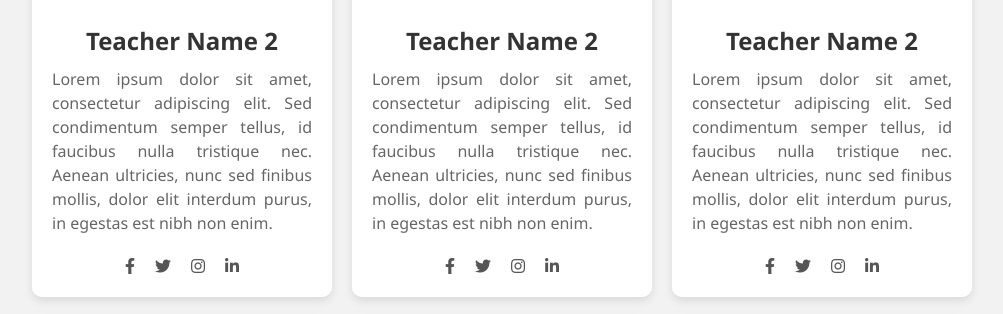
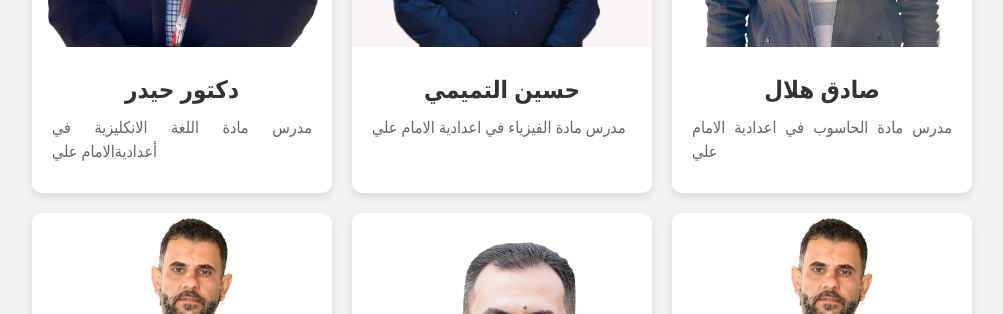
Before and after one commit to m238d211/imam-ali-high-schoolv1, a PHP site: page /Other-teaachers.html in a window 1280 px wide. Shown: the part 839-1153 px from the top of the page, without its empty margins (138-1141 px from the left). Run offline with PHP 8.4, Linux system fonts and the light colour scheme.

Commit message:
New updata v1.0.1

```diff
--- a/Other-teaachers.html
+++ b/Other-teaachers.html
@@ -6,6 +6,7 @@
   <meta name="viewport" content="width=device-width, initial-scale=1.0">
   <title>Teachers</title>
   <link rel="stylesheet" href="https://cdnjs.cloudflare.com/ajax/libs/font-awesome/5.15.4/css/all.min.css">
+  <link rel="website icon" type="png" href="./img/logo.png">
   <style>
     body {
       font-family: 'Segoe UI', Tahoma, Geneva, Verdana, sans-serif;
@@ -30,6 +31,7 @@
       overflow: hidden;
       box-shadow: 0 4px 8px rgba(0, 0, 0, 0.1);
       transition: transform 0.3s ease;
+
     }
 
     .card:hover {
@@ -38,7 +40,7 @@
 
     .card img {
       width: 100%;
-      height: 200px;
+      height: 300px;
       object-fit: cover;
       border-top-left-radius: 10px;
       border-top-right-radius: 10px;
@@ -138,145 +140,84 @@
 
   <div class="container">
     <div class="card">
-      <img src="./img/صادق.png" alt="Teacher 1">
+      <img src="./img/المدير.png" alt="Teacher 1">
       <div class="card-content">
-        <h2>صادق هلال </h2>
-        <p>Lorem ipsum dolor sit amet, consectetur adipiscing elit. Sed condimentum semper tellus, id faucibus nulla
-          tristique nec. Aenean ultricies, nunc sed finibus mollis, dolor elit interdum purus, in egestas est nibh non
-          enim.</p>
-        <div class="social-links">
-          <a href="#"><i class="fab fa-facebook-f"></i></a>
-          <a href="#"><i class="fab fa-twitter"></i></a>
-          <a href="#"><i class="fab fa-instagram"></i></a>
-          <a href="#"><i class="fab fa-linkedin-in"></i></a>
-        </div>
+        <h2> علي محمد صالح </h2>
+        <p>مدير أعدادية الامام علي</p>
+
       </div>
     </div>
     <div class="card">
-      <img src="teacher2.jpg" alt="Teacher 2">
+      <img src="./img/155fdaac-3ef8-4aea-ab3d-0bfa14a8ba0f.jpg" alt="Teacher 2">
       <div class="card-content">
-        <h2>دكتور حيدر</h2>
-        <p>Lorem ipsum dolor sit amet, consectetur adipiscing elit. Sed condimentum semper tellus, id faucibus nulla
-          tristique nec. Aenean ultricies, nunc sed finibus mollis, dolor elit interdum purus, in egestas est nibh non
-          enim.</p>
-        <div class="social-links">
-          <a href="#"><i class="fab fa-facebook-f"></i></a>
-          <a href="#"><i class="fab fa-twitter"></i></a>
-          <a href="#"><i class="fab fa-instagram"></i></a>
-          <a href="#"><i class="fab fa-linkedin-in"></i></a>
-        </div>
+        <h2>أحمد لبيب</h2>
+        <p> مساعد المدير واليد اليمنئ في اعدادية الامام علي</p>
+
       </div>
     </div>
     <div class="card">
-      <img src="teacher2.jpg" alt="Teacher 2">
+      <img src="./img/9b2e3109-98de-46f2-8960-1015fe8a9db9.jpg" alt="Teacher 2">
       <div class="card-content">
-        <h2>Teacher Name 2</h2>
-        <p>Lorem ipsum dolor sit amet, consectetur adipiscing elit. Sed condimentum semper tellus, id faucibus nulla
-          tristique nec. Aenean ultricies, nunc sed finibus mollis, dolor elit interdum purus, in egestas est nibh non
-          enim.</p>
-        <div class="social-links">
-          <a href="#"><i class="fab fa-facebook-f"></i></a>
-          <a href="#"><i class="fab fa-twitter"></i></a>
-          <a href="#"><i class="fab fa-instagram"></i></a>
-          <a href="#"><i class="fab fa-linkedin-in"></i></a>
-        </div>
+        <h2> المرشد أحمد</h2>
+        <p>المرشد التربوي لاعدادية الامام علي</p>
+
       </div>
     </div>
 
     <div class="card">
-      <img src="teacher2.jpg" alt="Teacher 2">
+      <img src="./img/حيدلا.png" alt="Teacher 2">
       <div class="card-content">
-        <h2>Teacher Name 2</h2>
-        <p>Lorem ipsum dolor sit amet, consectetur adipiscing elit. Sed condimentum semper tellus, id faucibus nulla
-          tristique nec. Aenean ultricies, nunc sed finibus mollis, dolor elit interdum purus, in egestas est nibh non
-          enim.</p>
-        <div class="social-links">
-          <a href="#"><i class="fab fa-facebook-f"></i></a>
-          <a href="#"><i class="fab fa-twitter"></i></a>
-          <a href="#"><i class="fab fa-instagram"></i></a>
-          <a href="#"><i class="fab fa-linkedin-in"></i></a>
-        </div>
+        <h2>دكتور حيدر</h2>
+        <p>مدرس مادة اللغة الانكليزية في أعداديةالامام علي</p>
+
+      </div>
+    </div>
+
+
+
+    <div class="card">
+      <img src="./img/حسين.jpg" alt="Teacher 2">
+      <div class="card-content">
+        <h2>حسين التميمي</h2>
+        <p>مدرس مادة الفيزياء في اعدادية الامام علي</p>
+
       </div>
     </div>
 
     <div class="card">
-      <img src="teacher2.jpg" alt="Teacher 2">
+      <img src="./img/صادق.png" alt="Teacher 2">
       <div class="card-content">
-        <h2>Teacher Name 2</h2>
-        <p>Lorem ipsum dolor sit amet, consectetur adipiscing elit. Sed condimentum semper tellus, id faucibus nulla
-          tristique nec. Aenean ultricies, nunc sed finibus mollis, dolor elit interdum purus, in egestas est nibh non
-          enim.</p>
-        <div class="social-links">
-          <a href="#"><i class="fab fa-facebook-f"></i></a>
-          <a href="#"><i class="fab fa-twitter"></i></a>
-          <a href="#"><i class="fab fa-instagram"></i></a>
-          <a href="#"><i class="fab fa-linkedin-in"></i></a>
-        </div>
+        <h2>صادق هلال</h2>
+        <p>مدرس مادة الحاسوب في اعدادية الامام علي</p>
+
       </div>
     </div>
 
     <div class="card">
-      <img src="teacher2.jpg" alt="Teacher 2">
+      <img src="./img/سيفي.png" alt="Teacher 2">
       <div class="card-content">
-        <h2>Teacher Name 2</h2>
-        <p>Lorem ipsum dolor sit amet, consectetur adipiscing elit. Sed condimentum semper tellus, id faucibus nulla
-          tristique nec. Aenean ultricies, nunc sed finibus mollis, dolor elit interdum purus, in egestas est nibh non
-          enim.</p>
-        <div class="social-links">
-          <a href="#"><i class="fab fa-facebook-f"></i></a>
-          <a href="#"><i class="fab fa-twitter"></i></a>
-          <a href="#"><i class="fab fa-instagram"></i></a>
-          <a href="#"><i class="fab fa-linkedin-in"></i></a>
-        </div>
+        <h2>سيف حسين</h2>
+        <p>مدرس مادة الكيمياء في اعدادية الامام علي</p>
+
+      </div>
+    </div>
+    <div class="card">
+      <img src="./img/حيدر.jpg" alt="Teacher 2">
+      <div class="card-content">
+        <h2>حيدر سامي</h2>
+        <p>مدرس مادة الحاسوب في اعدادية الامام علي</p>
+
+      </div>
+    </div>
+    <div class="card">
+      <img src="./img/سيفي.png" alt="Teacher 2">
+      <div class="card-content">
+        <h2></h2>
+        <p>مدرس مادة الكيمياء في اعدادية الامام علي</p>
+
       </div>
     </div>
 
-    <div class="card">
-      <img src="teacher2.jpg" alt="Teacher 2">
-      <div class="card-content">
-        <h2>Teacher Name 2</h2>
-        <p>Lorem ipsum dolor sit amet, consectetur adipiscing elit. Sed condimentum semper tellus, id faucibus nulla
-          tristique nec. Aenean ultricies, nunc sed finibus mollis, dolor elit interdum purus, in egestas est nibh non
-          enim.</p>
-        <div class="social-links">
-          <a href="#"><i class="fab fa-facebook-f"></i></a>
-          <a href="#"><i class="fab fa-twitter"></i></a>
-          <a href="#"><i class="fab fa-instagram"></i></a>
-          <a href="#"><i class="fab fa-linkedin-in"></i></a>
-        </div>
-      </div>
-    </div>
-
-    <div class="card">
-      <img src="teacher2.jpg" alt="Teacher 2">
-      <div class="card-content">
-        <h2>Teacher Name 2</h2>
-        <p>Lorem ipsum dolor sit amet, consectetur adipiscing elit. Sed condimentum semper tellus, id faucibus nulla
-          tristique nec. Aenean ultricies, nunc sed finibus mollis, dolor elit interdum purus, in egestas est nibh non
-          enim.</p>
-        <div class="social-links">
-          <a href="#"><i class="fab fa-facebook-f"></i></a>
-          <a href="#"><i class="fab fa-twitter"></i></a>
-          <a href="#"><i class="fab fa-instagram"></i></a>
-          <a href="#"><i class="fab fa-linkedin-in"></i></a>
-        </div>
-      </div>
-    </div>
-    <div class="card">
-      <img src="teacher2.jpg" alt="Teacher 2">
-      <div class="card-content">
-        <h2>Teacher Name 2</h2>
-        <p>Lorem ipsum dolor sit amet, consectetur adipiscing elit. Sed condimentum semper tellus, id faucibus nulla
-          tristique nec. Aenean ultricies, nunc sed finibus mollis, dolor elit interdum purus, in egestas est nibh non
-          enim.</p>
-        <div class="social-links">
-          <a href="#"><i class="fab fa-facebook-f"></i></a>
-          <a href="#"><i class="fab fa-twitter"></i></a>
-          <a href="#"><i class="fab fa-instagram"></i></a>
-          <a href="#"><i class="fab fa-linkedin-in"></i></a>
-        </div>
-      </div>
-    </div>
     <!-- Add more cards for each teacher as needed -->
   </div>
 
--- a/contactus.html
+++ b/contactus.html
@@ -4,6 +4,7 @@
 <head>
   <meta charset="UTF-8">
   <meta name="viewport" content="width=device-width, initial-scale=1.0">
+  <link rel="website icon" type="png" href="./img/logo.png">
   <title>Contact Us</title>
   <style>
     body {
--- a/login-form.html
+++ /dev/null
@@ -1,6 +0,0 @@
-<form action="login.php" method="post">
-    <input type="text" name="username" placeholder="Username">
-    <input type="password" name="password" placeholder="Password">
-    <input type="email" name="Email" id="" placeholder="Email">
-    <button type="submit" name="submit">Login</button>
-</form>
--- a/test.html
+++ b/test.html
@@ -13,6 +13,7 @@
         integrity="sha512-z3gLpd7yknf1YoNbCzqRKc4qyor8gaKU1qmn+CShxbuBusANI9QpRohGBreCFkKxLhei6S9CQXFEbbKuqLg0DA=="
         crossorigin="anonymous" referrerpolicy="no-referrer" />
     <link rel="stylesheet" href="https://cdn.jsdelivr.net/npm/sweetalert2@11.10.6/dist/sweetalert2.min.css">
+    <link rel="website icon" type="png" href="./img/logo.png">
     <title>Log-in Imam Ali High school</title>
 </head>
 
@@ -35,7 +36,7 @@
 
 
         <div class="left-side">
-            <a href="/index.html"> <img class="logo" src="/img/logo.png" alt="" srcset=""></a>
+            <a href="./index.html"> <img class="logo" src="./img/logo.png" alt="" srcset=""></a>
 
             <div class="login-form">
                 <span class="span1">
```
Also changed, not shown: app.js (+13 -9 lines), index.html (+30 -20 lines), lib-grades/4th-Grade-lib.html (added, +64 -0 lines), lib-grades/5th-Grade-lib.html (added, +68 -0 lines), lib-grades/6th-Grade-lib.html (added, +66 -0 lines), lib-style.css (+14 -0 lines), lib.html (deleted, +0 -93 lines), style.css (+101 -14 lines), img/155fdaac-3ef8-4aea-ab3d-0bfa14a8ba0f.jpg (added), img/9b2e3109-98de-46f2-8960-1015fe8a9db9.jpg (added), img/gb.svg (added), img/iq.svg (added), img/logo.png, img/حيدر.jpg (added).
